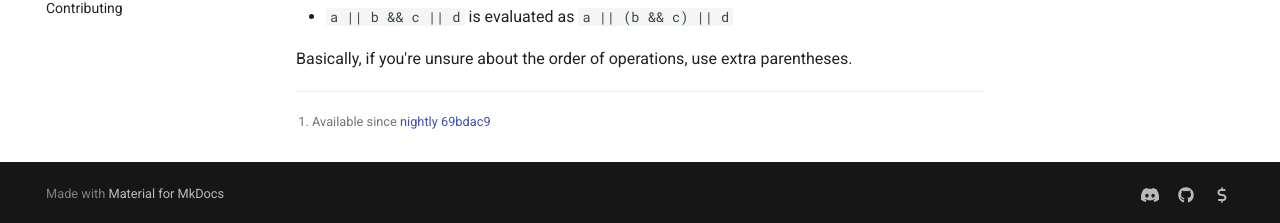
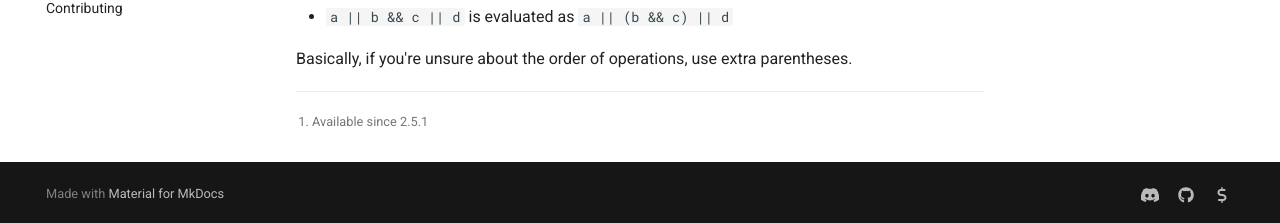
Before and after one commit to Chatterino/wiki, an MkDocs documentation site: the page built from docs/Filters.md, in a window 1280 px wide and 900 px high, scrolled down 8285 px. Shown: the part 674-897 px from the top of the window. Built offline with MkDocs 1.6.1 and Material for MkDocs 9.7.7, drawn with Linux system fonts in a browser that asks for light colours; comment, search, counter and statistics services are not loaded.

Commit message:
rewards: nightly->2.5.1

```diff
--- a/docs/Filters.md
+++ b/docs/Filters.md
@@ -227,4 +227,4 @@ Basically, if you're unsure about the order of operations, use extra parentheses
 
 [nightly]: ../Help/#what-is-nightly-and-how-to-use-install-it
 
-[^1]: Available since [nightly] [69bdac9](https://github.com/Chatterino/chatterino2/commit/69bdac9936cd981679a8f5d2bf15b7873292b83f)
+[^1]: Available since 2.5.1
```
